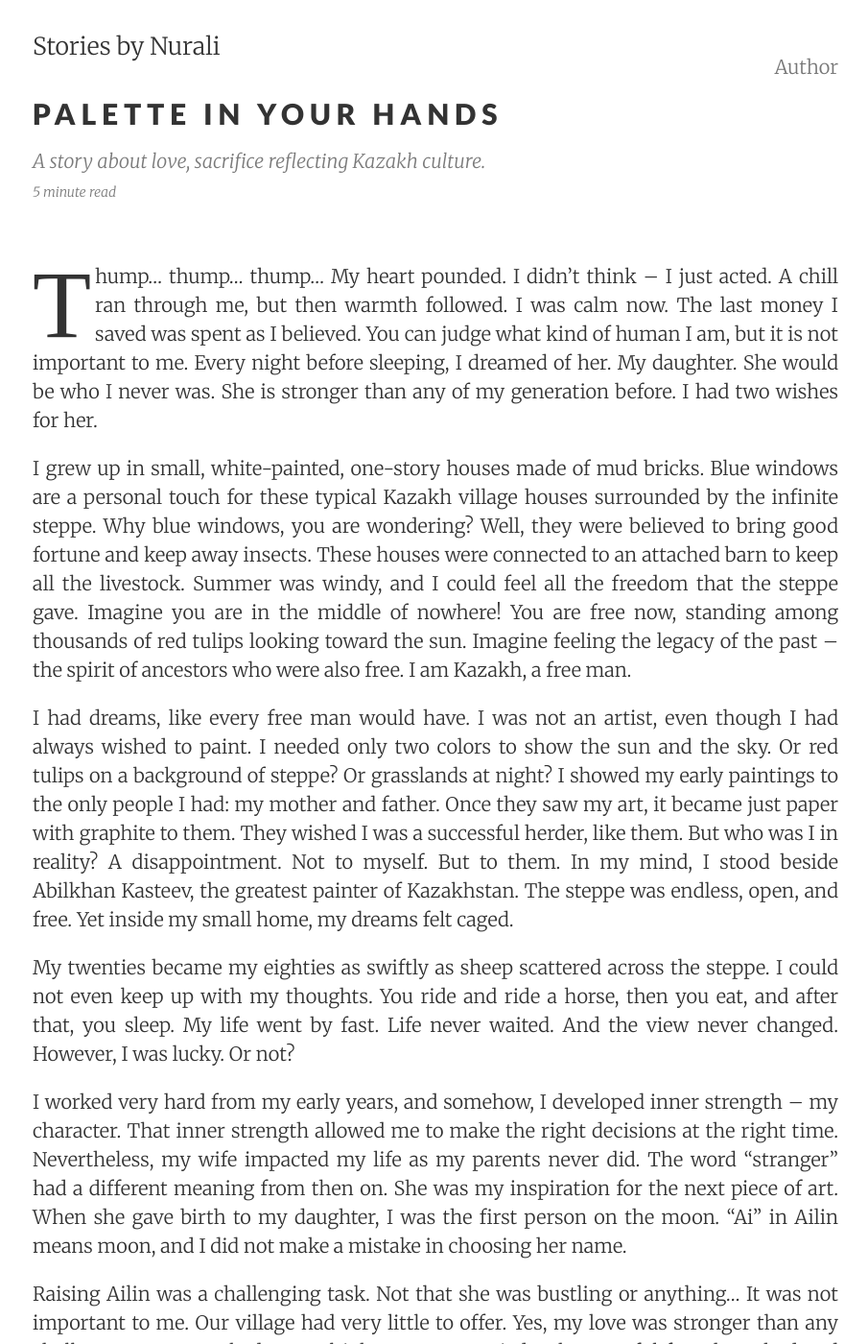
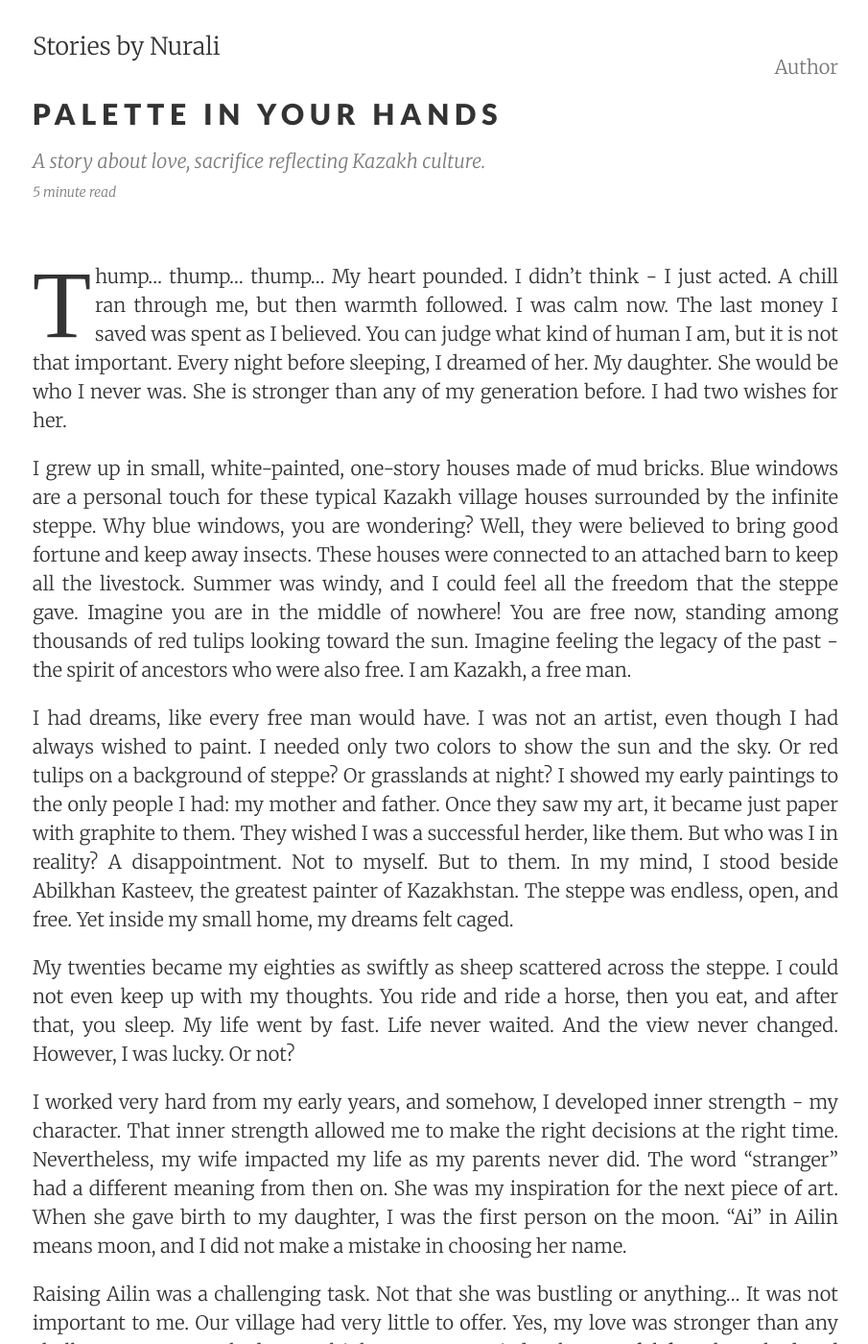
Before and after one commit to sadibekov/short-stories, a Jekyll site: the page built from _chapters/01.md, in a window 1280 px wide and 1400 px high. Shown: the whole window at 96% size, without its empty margins (186-1091 px from the left). Built offline with Jekyll 4.4.1, drawn with Linux system fonts in a browser that asks for light colours; some web fonts are replaced; some of the changed text lies outside the part shown.

Commit message:
fix: add new 1.md

```diff
--- a/_chapters/01.md
+++ b/_chapters/01.md
@@ -3,15 +3,15 @@ title: Palette in Your Hands
 scene: A story about love, sacrifice reflecting Kazakh culture.
 ---
 
-Thump… thump… thump… My heart pounded. I didn’t think – I just acted. A chill ran through me, but then warmth followed. I was calm now. The last money I saved was spent as I believed. You can judge what kind of human I am, but it is not important to me. Every night before sleeping, I dreamed of her. My daughter. She would be who I never was. She is stronger than any of my generation before. I had two wishes for her.
+Thump… thump… thump… My heart pounded. I didn’t think - I just acted. A chill ran through me, but then warmth followed. I was calm now. The last money I saved was spent as I believed. You can judge what kind of human I am, but it is not that important. Every night before sleeping, I dreamed of her. My daughter. She would be who I never was. She is stronger than any of my generation before. I had two wishes for her.
 
-I grew up in small, white-painted, one-story houses made of mud bricks. Blue windows are a personal touch for these typical Kazakh village houses surrounded by the infinite steppe. Why blue windows, you are wondering? Well, they were believed to bring good fortune and keep away insects. These houses were connected to an attached barn to keep all the livestock. Summer was windy, and I could feel all the freedom that the steppe gave. Imagine you are in the middle of nowhere! You are free now, standing among thousands of red tulips looking toward the sun. Imagine feeling the legacy of the past – the spirit of ancestors who were also free. I am Kazakh, a free man.
+I grew up in small, white-painted, one-story houses made of mud bricks. Blue windows are a personal touch for these typical Kazakh village houses surrounded by the infinite steppe. Why blue windows, you are wondering? Well, they were believed to bring good fortune and keep away insects. These houses were connected to an attached barn to keep all the livestock. Summer was windy, and I could feel all the freedom that the steppe gave. Imagine you are in the middle of nowhere! You are free now, standing among thousands of red tulips looking toward the sun. Imagine feeling the legacy of the past - the spirit of ancestors who were also free. I am Kazakh, a free man.
 
 I had dreams, like every free man would have. I was not an artist, even though I had always wished to paint. I needed only two colors to show the sun and the sky. Or red tulips on a background of steppe? Or grasslands at night? I showed my early paintings to the only people I had: my mother and father. Once they saw my art, it became just paper with graphite to them. They wished I was a successful herder, like them. But who was I in reality? A disappointment. Not to myself. But to them. In my mind, I stood beside Abilkhan Kasteev, the greatest painter of Kazakhstan. The steppe was endless, open, and free. Yet inside my small home, my dreams felt caged.
 
 My twenties became my eighties as swiftly as sheep scattered across the steppe. I could not even keep up with my thoughts. You ride and ride a horse, then you eat, and after that, you sleep. My life went by fast. Life never waited. And the view never changed. However, I was lucky. Or not?
 
-I worked very hard from my early years, and somehow, I developed inner strength – my character. That inner strength allowed me to make the right decisions at the right time. Nevertheless, my wife impacted my life as my parents never did. The word “stranger” had a different meaning from then on. She was my inspiration for the next piece of art. When she gave birth to my daughter, I was the first person on the moon. “Ai” in Ailin means moon, and I did not make a mistake in choosing her name.
+I worked very hard from my early years, and somehow, I developed inner strength - my character. That inner strength allowed me to make the right decisions at the right time. Nevertheless, my wife impacted my life as my parents never did. The word “stranger” had a different meaning from then on. She was my inspiration for the next piece of art. When she gave birth to my daughter, I was the first person on the moon. “Ai” in Ailin means moon, and I did not make a mistake in choosing her name.
 
 Raising Ailin was a challenging task. Not that she was bustling or anything… It was not important to me. Our village had very little to offer. Yes, my love was stronger than any challenges. Yes, I worked on multiple pastures. I tried to be grateful for what I had and not ungrateful for what I never had. But I wanted to give her the whole world instead of just the village.
 
```
Also changed, not shown: other parts of _chapters/01.md (+3 -1 lines).
